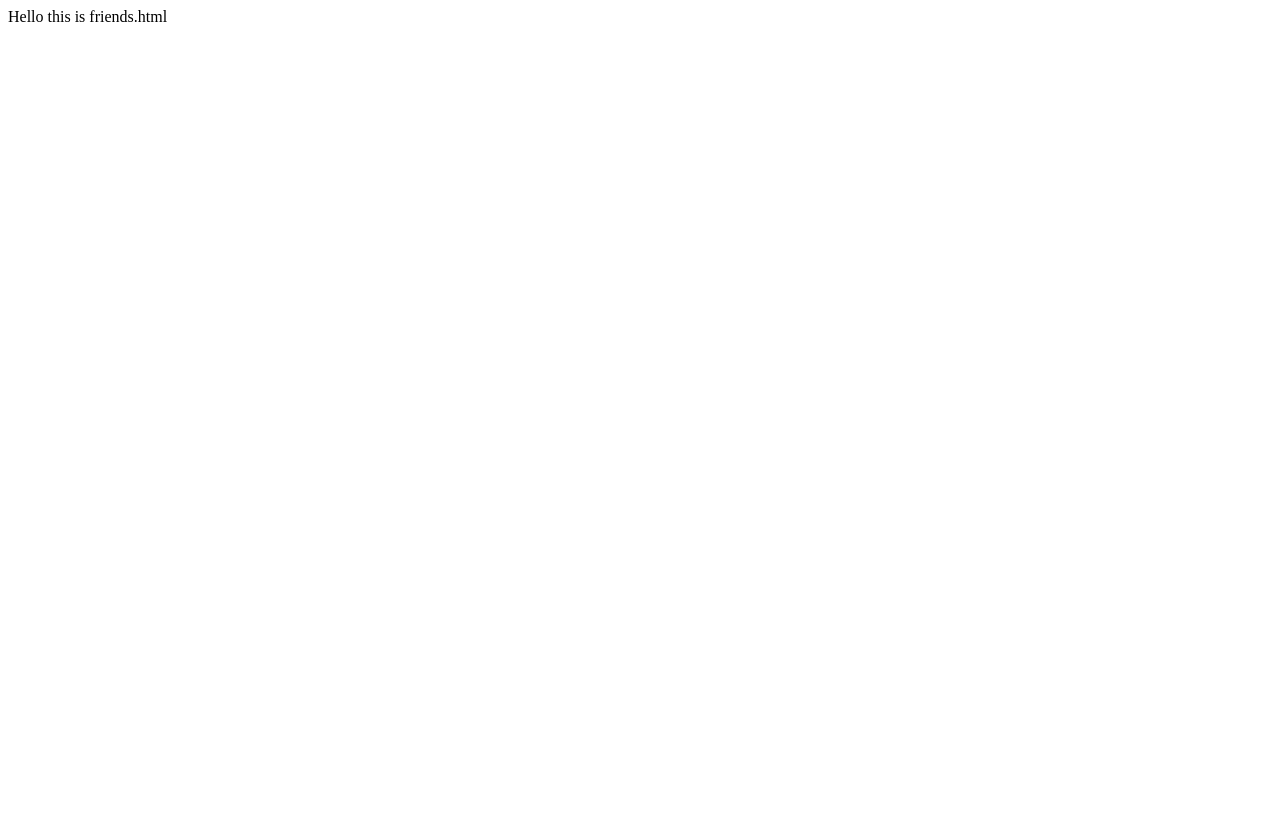
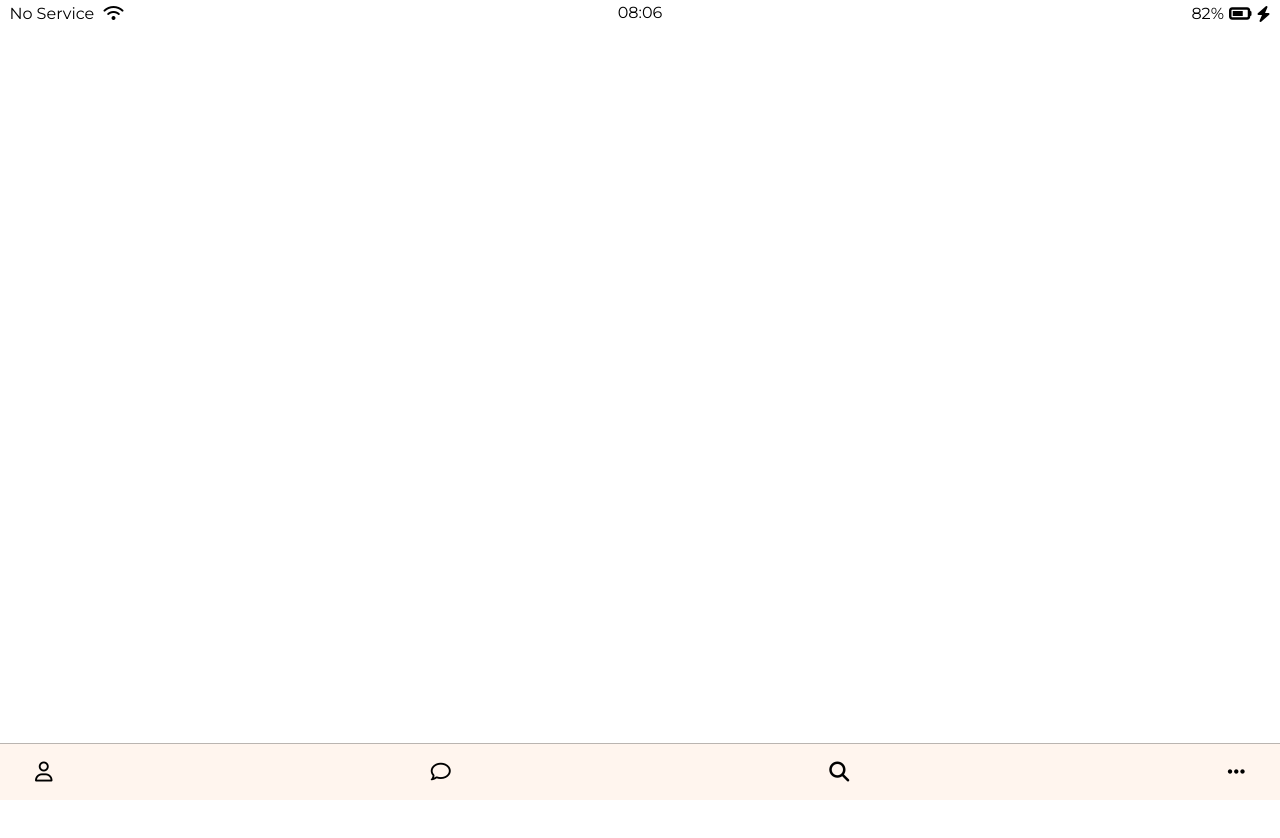
Before and after one commit to sikk806/kokoa-clone, a plain HTML site: page friends.html in a window 1280 px wide. Shown: the top 838 px of the page. Before the commit the page ends 800 px from the top, so only its background shows below. Drawn offline with Linux system fonts and the light colour scheme.

Commit message:
make friend

```diff
--- /dev/null
+++ b/CSS/Components/nav-bar.css
@@ -0,0 +1,18 @@
+.nav {
+  position: fixed;
+  bottom: 0;
+  width: 100%;
+  background-color: seashell;
+  padding: 20px 35px;
+  box-sizing: border-box;
+  border-top: 1px solid rgba(119, 119, 119, 0.5);
+}
+
+.nav__list {
+  display: flex;
+  justify-content: space-between;
+}
+
+.nav__link {
+  color: darkred;
+}
--- a/CSS/Components/status-bar.css
+++ b/CSS/Components/status-bar.css
@@ -1,7 +1,11 @@
 .status-bar {
+  position: fixed;
+  width: 100%;
+  top: 0;
   display: flex;
   justify-content: center;
   padding: 5px 3px;
+  box-sizing: border-box;
 }
 
 .status-bar__column {
--- a/CSS/reset.css
+++ b/CSS/reset.css
@@ -130,3 +130,8 @@ table {
 input:focus {
   outline: none;
 }
+
+a {
+  color: inherit;
+  text-decoration: none;
+}
--- a/CSS/style.css
+++ b/CSS/style.css
@@ -3,11 +3,13 @@
 @import "variables.css";
 
 @import "Components/status-bar.css";
+@import "Components/nav-bar.css";
 
 @import "screens/login.css";
 
 body {
   font-family: "Montserrat", sans-serif;
+  height: 1000vh;
 }
 
 .welcome-header {
--- a/friends.html
+++ b/friends.html
@@ -1 +1,37 @@
-Hello this is friends.html
+<!DOCTYPE html> <!-- '!' (Enter) -->
+<html lang="en">
+<head>
+    <link rel="stylesheet" href="css/style.css"> <!-- style:css -->
+    <meta charset="UTF-8">
+    <meta name="viewport" content="width=device-width, initial-scale=1.0">
+    <title>Welcome to Kokoa Talk</title>
+</head>
+<body>
+    <div class="status-bar">
+        <div class="status-bar__column">
+            <span>No Service</span>
+            <i class="fas fa-wifi"></i>
+            <!-- fontawesome -->
+        </div>
+        <div class="status-bar__column">
+            <span>08:06</span>
+        </div>
+        <div class="status-bar__column">
+            <span>82%</span>
+            <i class="fas fa-battery-three-quarters fa-lg"></i>
+            <i class="fas fa-bolt"></i>
+        </div>
+    </div>
+
+    <nav class="nav">
+        <ul class="nav__list">
+            <li class="nav__btn"><a class = "nav__link" href="friends.html"></a><i class="far fa-user fa-lg"></i></li>
+            <li class="nav__btn"><a class = "nav__link" href="#"></a><i class="far fa-comment fa-lg"></i></li>
+            <li class="nav__btn"><a class = "nav__link" href="#"></a><i class="fas fa-search fa-lg"></i></li>
+            <li class="nav__btn"><a class = "nav__link" href="#"></a><i class="fas fa-ellipsis-h fa-lg"></i></li>
+        </ul>
+    </nav>
+
+    <script src="https://kit.fontawesome.com/290e340aae.js" crossorigin="anonymous"></script>
+</body>
+</html>
```
